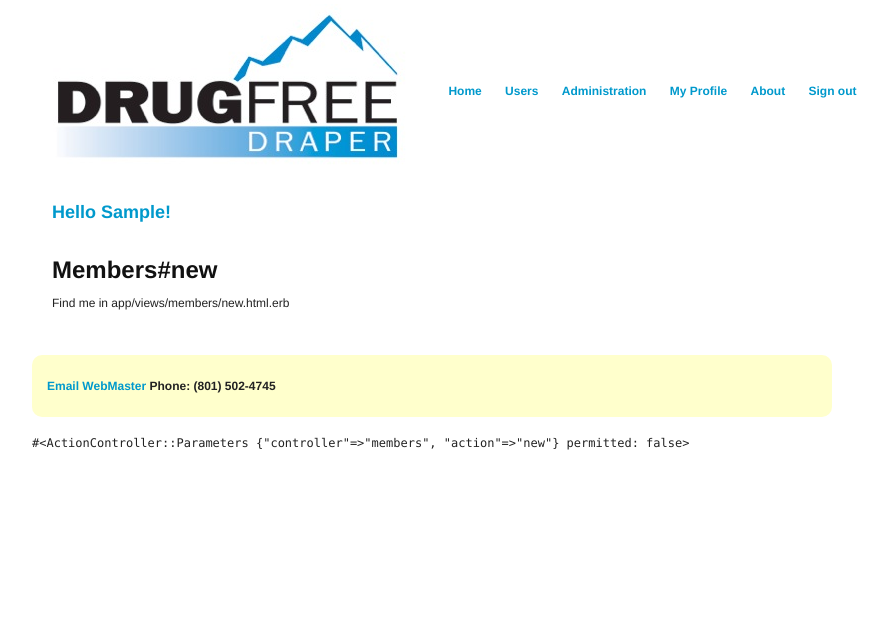
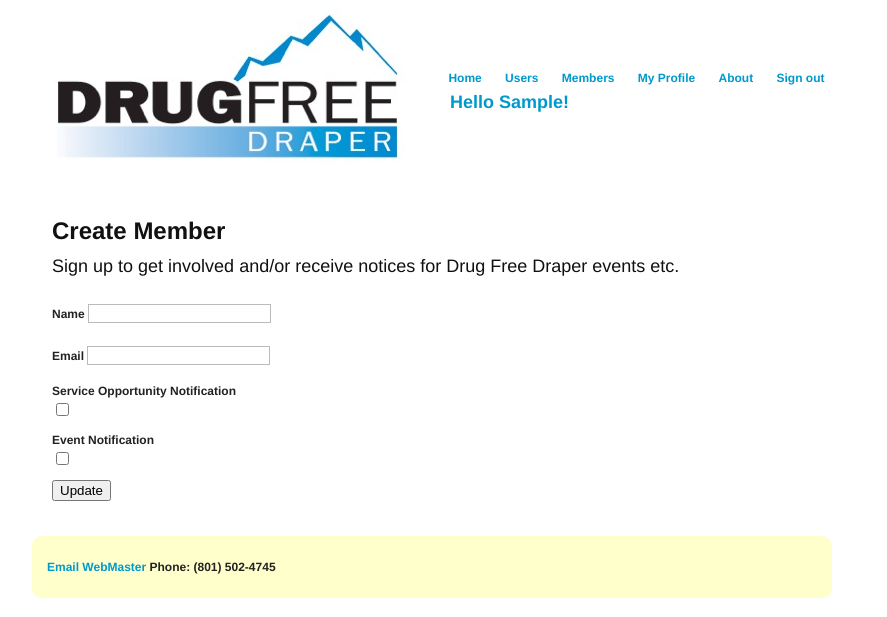
Before and after one commit to aamax/drug_free_draper, a Rails app: page /members/new in a window 1280 px wide. Shown: the top 617 px of the page, without its empty margins (208-1095 px from the left). Run offline with Rails 7, Linux system fonts and the light colour scheme; a user stored in the database is signed in; tables that the repository leaves empty hold one stand-in row (values such as "Sample post"); parts of the project's set-up code (start-up, migrations or seed data) failed here and were passed over; some libraries are stand-ins or nearby versions.

Commit message:
finished adding members model/controller etc

```diff
--- a/app/controllers/members_controller.rb
+++ b/app/controllers/members_controller.rb
@@ -1,14 +1,59 @@
 class MembersController < ApplicationController
+  before_filter :admin_user,  :only => [:destroy, :index, :edit, :show]
+
   def new
     @title = "Create New Member"
+    @newmember = Member.new
   end
 
   def edit
     @title = "Edit Member Data"
+    @member = Member.find(params[:id])
   end
 
   def index
     @title = "Member List"
+    @members = Member.all
   end
 
+  def update
+    @member = Member.find(params[:id])
+
+    # update model entry with validation
+    if @member.update_attributes(params[:member])
+      flash[:success] = "Member updated."
+
+      redirect_to root_path
+    else
+      flash[:failure] = "ERROR: Member NOT updated."
+      @title = "Edit Member Data"
+      render :action => "edit"
+    end
+  end
+
+  def create
+    @newmember = Member.new(params[:member])
+    if @newmember.save
+      flash[:success] = "Welcome to the Host site!"
+      redirect_to list_members_path
+    else
+      @title = "Create New Member"
+      render 'new'
+    end
+  end
+
+  def destroy
+    Member.find(params[:id]).destroy
+    flash[:success] = "This Member was destroyed."
+    redirect_to list_members_path
+  end
+
+  private
+  def admin_user
+    if current_user.nil?
+      redirect_to(root_path)
+    else
+      redirect_to(root_path) unless current_user.admin?
+    end
+  end
 end
--- a/app/controllers/users_controller.rb
+++ b/app/controllers/users_controller.rb
@@ -78,6 +78,7 @@
     end
 
     def admin_user
+      redirect_to(root_path) if current_user.nil?
       redirect_to(root_path) unless current_user.admin?
     end
 
@@ -88,5 +89,4 @@
         redirect_to(root_path)
       end
     end
-
 end
--- a/app/views/application/_home_not_signed_in.html.erb
+++ b/app/views/application/_home_not_signed_in.html.erb
@@ -26,4 +26,4 @@
   </tr>
 </table>
 <br />
-<%= link_to "Register For The Mailing List", construction_path %>
+<%= link_to "Register For The Mailing List", add_member_path %>
--- a/app/views/layouts/_header.html.erb
+++ b/app/views/layouts/_header.html.erb
@@ -11,7 +11,7 @@
 		        <li><%= link_to "Users", users_path %></li>
 
 		        <% if current_user.admin? %>
-		          <li><%= link_to "Administration", construction_path %></li>
+		          <li><%= link_to "Members", list_members_path %></li>
 		        <% end %>
 
 		        <li><%= link_to "My Profile", current_user %></li>
@@ -23,14 +23,13 @@
 		      <% end %>
 		    </ul>
 		  </nav>
+		<br />
+		  <% if signed_in? %>
+		    <div class="UserName">
+		      <%= link_to "Hello " + current_user.fname.titleize + "!", current_user %>
+		    </div>
+		  <% end %>
 		</td>
 	</tr>
   </table>
-
-  <% if signed_in? %>
-    <div class="UserName">
-      <%= link_to "Hello " + current_user.fname.titleize + "!", current_user %>
-    </div>
-  <% end %>
-
 </header>
--- a/app/views/members/new.html.erb
+++ b/app/views/members/new.html.erb
@@ -1,2 +1,31 @@
-<h1>Members#new</h1>
-<p>Find me in app/views/members/new.html.erb</p>
+<h1>Create Member</h1>
+
+<h4> Sign up to get involved and/or receive notices for Drug Free Draper events etc.</h4>
+<br />
+<%= form_for(@newmember) do |f| %>
+  <%= render 'shared/error_messages', :object => f.object %>
+
+  <div class="field">
+    <%= f.label :name %>
+    <%= f.text_field :name %>
+  </div>
+
+  <div class="field">
+    <%= f.label :email %>
+    <%= f.text_field :email %>
+  </div>
+
+  <div class="field">
+    <%= f.label :service, "Service Opportunity Notification" %><br />
+    <%= f.check_box :service %>
+  </div>
+
+  <div class="field">
+    <%= f.label :events, "Event Notification" %><br />
+    <%= f.check_box :events %>
+  </div>
+
+  <div class="actions">
+    <%= f.submit "Update" %>
+  </div>
+<% end %>
--- a/config/routes.rb
+++ b/config/routes.rb
@@ -10,6 +10,7 @@
   match '/create_member', :to => 'members#new'
   match '/edit_member', :to => 'members#edit'
   match '/list_members', :to => 'members#index'
+  match '/add_member', :to => 'members#new'
 
   match '/construction', :to => "pages#construction"
   root :to => 'pages#home'
```
Also changed, not shown: app/models/member.rb (+28 -0 lines), app/views/members/_member_entry.html.erb (added, +36 -0 lines), app/views/members/edit.html.erb (+29 -2 lines), app/views/members/index.html.erb (+11 -2 lines), app/views/users/edit.html.erb (+5 -5 lines), spec/models/member_spec.rb (+13 -0 lines).
